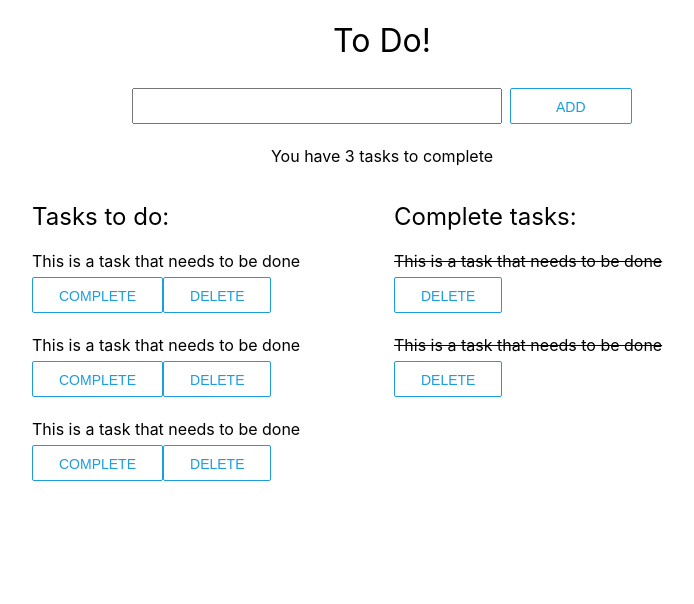
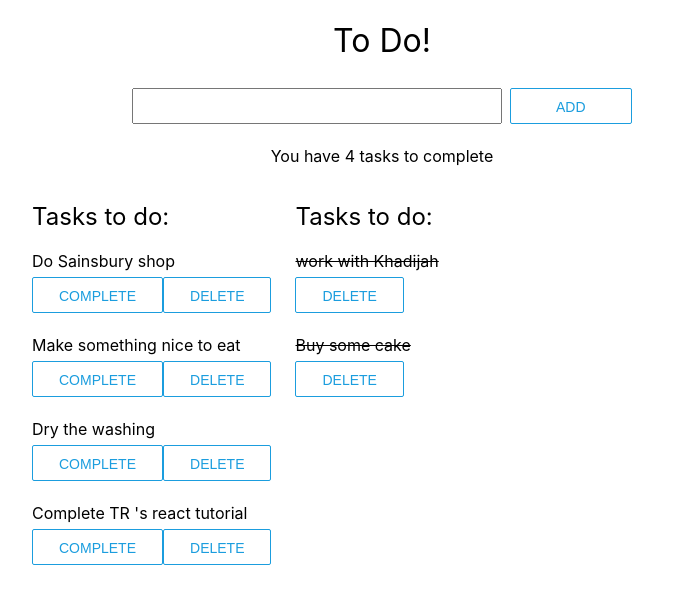
Before and after one commit to Taslima26/yrtt-feb-todo-frontend, a React (Create React App) app: page / in a window 1280 px wide. Shown: the top 604 px of the page, without its empty margins (258-952 px from the left). Built offline with nearby package versions, Linux system fonts and the light colour scheme.

Commit message:
up to second video completed

```diff
--- a/src/App.js
+++ b/src/App.js
@@ -1,7 +1,8 @@
 import "./App.css";
 import { useState } from "react";
-import AddTaskItem from "./components/AddTaskItem/AddTaskItem";
 import TaskItem from "./components/TaskItem/TaskItem";
+import Header from "./Header/Header";
+import TaskList from "./components/TaskList/TaskList";
 
 function App() {
   const [tasks, setTasks] = useState([
@@ -44,38 +45,13 @@ function App() {
   ]);
   const incompleteTask = tasks.filter((task) => !task.completed);
   const completeTask = tasks.filter((task) => task.completed);
-  console.log(completeTask);
-  console.log(incompleteTask);
-  /*[
-    {text:"Do Sainsbury shop",completed:false,date:"2021-02-22"},
-    {text:"Make something nice to eat,campleted:false,date:"2021-02-22"},
-    {text:"Dry the washing",completed:false,date:"2021-02-19"}
-  ]
 
-  */
   return (
     <div>
-      <header className="header">
-        <h1 className="heading">To Do!</h1>
-        <AddTaskItem />
-        <p className="outstanding-tasks">You have 3 tasks to complete</p>
-      </header>
+      <Header taskCount={incompleteTask.length} />
       <main className="all-tasks">
-        <section className="incomplete-tasks">
-          <h2 className="heading">Tasks to do:</h2>
-          <ul className="task-list">
-            <TaskItem complete={false} />
-            <TaskItem complete={false} />
-            <TaskItem complete={false} />
-          </ul>
-        </section>
-        <section className="complete-tasks">
-          <h2 className="heading">Complete tasks:</h2>
-          <ul className="task-list">
-            <TaskItem complete={true} />
-            <TaskItem complete={true} />
-          </ul>
-        </section>
+        <TaskList tasks={incompleteTask} status="incomplete" />
+        <TaskList tasks={completeTask} status="complete" />
       </main>
     </div>
   );
--- /dev/null
+++ b/src/Header/Header.js
@@ -0,0 +1,18 @@
+import React from "react";
+import AddTaskItem from "../components/AddTaskItem/AddTaskItem";
+
+const Header = ({ taskCount }) => {
+  return (
+    <>
+      <header className="header">
+        <h1 className="heading">To Do!</h1>
+        <AddTaskItem />
+        <p className="outstanding-tasks">
+          You have {taskCount} tasks to complete
+        </p>
+      </header>
+    </>
+  );
+};
+
+export default Header;
--- a/src/components/TaskItem/TaskItem.js
+++ b/src/components/TaskItem/TaskItem.js
@@ -1,11 +1,11 @@
 import React from "react";
 import "./TaskItem.css";
 
-const TaskItem = (props) => {
+const TaskItem = ({ complete, text }) => {
   return (
-    <li className={`task ${props.complete ? "task--complete" : ""}`}>
-      <p className="task__text">This is a task that needs to be done</p>
-      {props.complete === false && <button className="button">Complete</button>}
+    <li className={`task ${complete ? "task--complete" : ""}`}>
+      <p className="task__text">{text}</p>
+      {complete === false && <button className="button">Complete</button>}
       <button className="button">Delete</button>
     </li>
   );
--- /dev/null
+++ b/src/components/TaskList/TaskList.js
@@ -0,0 +1,23 @@
+import React, { useState } from "react";
+import TaskItem from "../TaskItem/TaskItem";
+
+const TaskList = ({ tasks, status }) => {
+  return (
+    <div>
+      <section className={`${status}-tasks`}>
+        <h2 className="heading">Tasks to do:</h2>
+        <ul className="task-list">
+          {tasks.map((task) => (
+            <TaskItem
+              text={task.text}
+              key={task.id}
+              complete={task.completed}
+            />
+          ))}
+        </ul>
+      </section>
+    </div>
+  );
+};
+
+export default TaskList;
```
Also changed, not shown: src/Header/Header.css (added), src/components/TaskList/TaskList.css (added).
